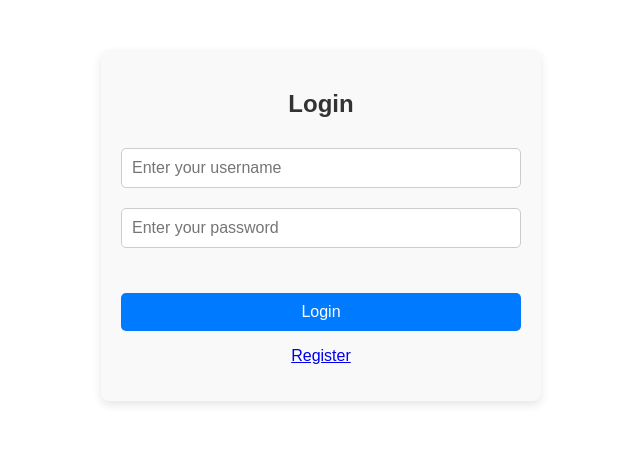
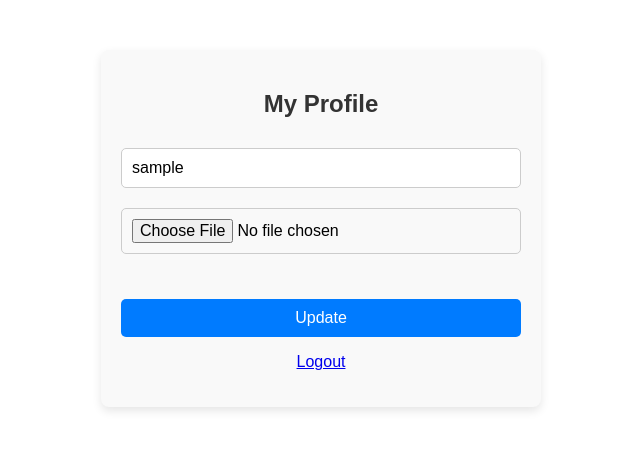
Before and after one commit to ochuluunsukh/profile-frontend, a React (Create React App) app: page /profile in a window 1280 px wide. Before the commit this address led to /login. Shown: the top 450 px of the page, without its empty margins (319-959 px from the left). Built offline with nearby package versions, Linux system fonts and the light colour scheme; sample sign-in values are in the browser's storage.

Commit message:
update context

```diff
--- a/src/App.js
+++ b/src/App.js
@@ -10,7 +10,10 @@ import Home from "./pages/Home";
 export const AuthContext = createContext();
 
 const AuthProvider = ({ children }) => {
-  const [user, setUser] = useState(null);
+  const [user, setUser] = useState(() => {
+    const storedUser = localStorage.getItem("user");
+    return storedUser ? JSON.parse(storedUser) : null;
+  });
 
   useEffect(() => {
     const storedUser = localStorage.getItem("user");
--- a/src/pages/Profile.js
+++ b/src/pages/Profile.js
@@ -1,13 +1,15 @@
-import React, { useState, useContext, useEffect } from 'react';
+import React, { useState, useContext } from 'react';
 import { Link, useNavigate} from "react-router-dom";
 import { AuthContext } from "../App";
+
+import axios from 'axios';
 
 
 const Profile = () => {
     const { user, logout } = useContext(AuthContext);
     const [file, setFile] = useState(null);
-    const [image, setImage] = useState(null);
-    const [username, setUsername] = useState(user?.data.username || '');
+    const [image, setImage] = useState(user?.data?.image || null);
+    const [username, setUsername] = useState(user?.data?.username || '');
     const [message, setMessage] = useState('');
     const navigate = useNavigate();
 
@@ -18,7 +20,27 @@ const Profile = () => {
         }
     };
 
-    const handleUpload = async () => {}
+    const handleUpload = async () => {
+        if (!file) {
+            setMessage('Please select a file.');
+            return;
+        }
+
+        try {
+            const uploadURL = user?.data?.image;
+            console.log(uploadURL);
+            // // Upload the file to S3 using the pre-signed URL
+            await axios.put(uploadURL, file, {
+              headers: { 'Content-Type': file.type },
+            });
+
+            setMessage('Upload successful!');
+
+          } catch (error) {
+            console.error('Error uploading file:', error);
+            setMessage('Upload failed. Please try again.');
+          }
+    }
 
     const handleLogout = (e) => {
         e.preventDefault();
@@ -41,7 +63,7 @@ const Profile = () => {
             <input type="file" onChange={handleFileChange} class="file-input"/>
 
             {image ? (
-                <img class="preview-image" src={image} />
+                <img class="preview-image" alt="Preview image" src={image} />
             ) : (
                 <div></div>
             )}
--- a/src/pages/Register.js
+++ b/src/pages/Register.js
@@ -73,7 +73,7 @@ const Register = () => {
       <input type="file" onChange={handleFileChange} class="file-input"/>
 
       {image ? (
-        <img class="preview-image" src={image} />
+        <img class="preview-image" alt="Preview image" src={image} />
       ) : (
         <div></div>
       )}
```
